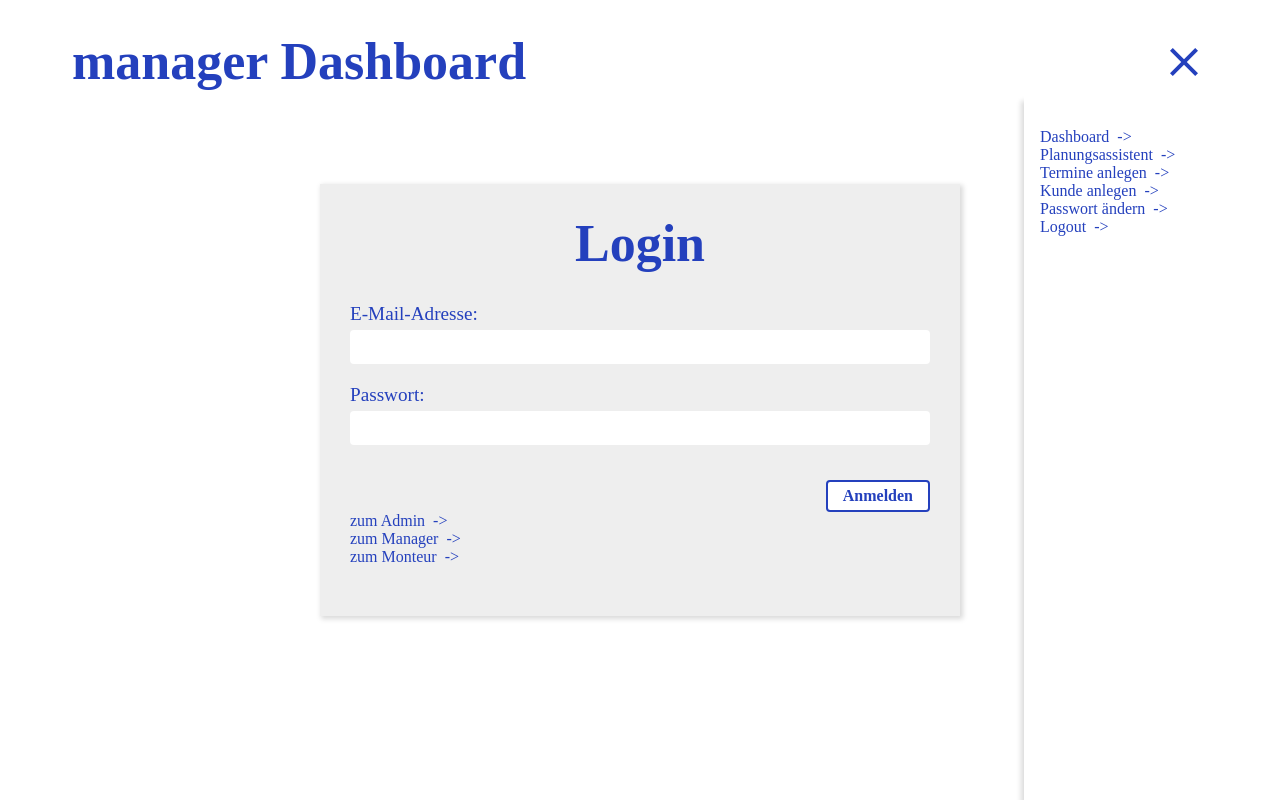
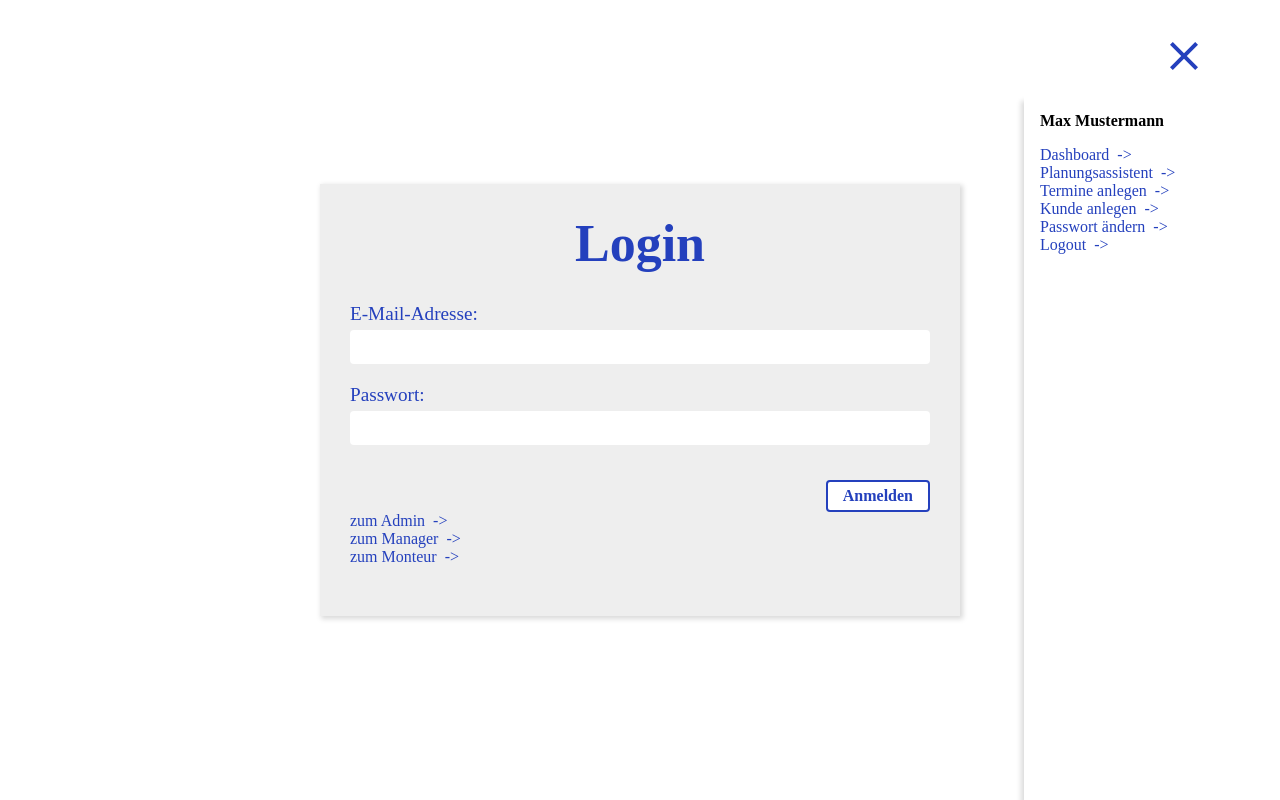
Before and after one commit to ScheduPlan/frontend, a React (Create React App) app: page / in a window 1280 px wide. Both pictures are taken after a click on the icon 1184 px from the left and 61 px from the top of the page. Built offline with nearby package versions, Linux system fonts and the light colour scheme; the HTML template or start-up script is replaced by a standard one.

Commit message:
feat: edited Header & Menu

```diff
--- a/src/components/Header.js
+++ b/src/components/Header.js
@@ -36,7 +36,6 @@ export default function Header() {
 
     return (
         <div className={style.header_wrapper}>
-            <h1>{TestUser.role} Dashboard</h1>
             <svg ref={menueButton} onClick={toggleMenue} xmlns="http://www.w3.org/2000/svg" width="48" height="48" viewBox="0 -960 960 960" fill="var(--primary)">
                 <path d={Path(menueIcon)} />
             </svg>
--- a/src/components/Header.module.css
+++ b/src/components/Header.module.css
@@ -8,15 +8,11 @@
     margin: 0 auto;
 }
 
-.header_wrapper h1 {
-    margin: 0;
-    hyphens: auto;
-}
-
 .header_wrapper svg {
     min-width: 48px;
     min-height: 48px;
     cursor: pointer;
+    margin-left: auto;
 }
 
 @media screen and (min-width: 576px) {
--- a/src/components/Menue.js
+++ b/src/components/Menue.js
@@ -7,7 +7,7 @@ import TestUser, { roles } from '../UserExample';
 export default function Menue(props) {
     return (
         <div className={style.menue_wrapper} state={props.trigger ? "open" : ""}>
-            <p><b>{user.name}</b></p>
+            <p><b>{TestUser.firstname} {TestUser.lastname}</b></p>
             <div className={style.menue_links}>
                 <Link to={'/' + TestUser.role} replace>Dashboard</Link>
                 {roles.find((r) => r.role === TestUser.role).links.map((link, index) => (
```
